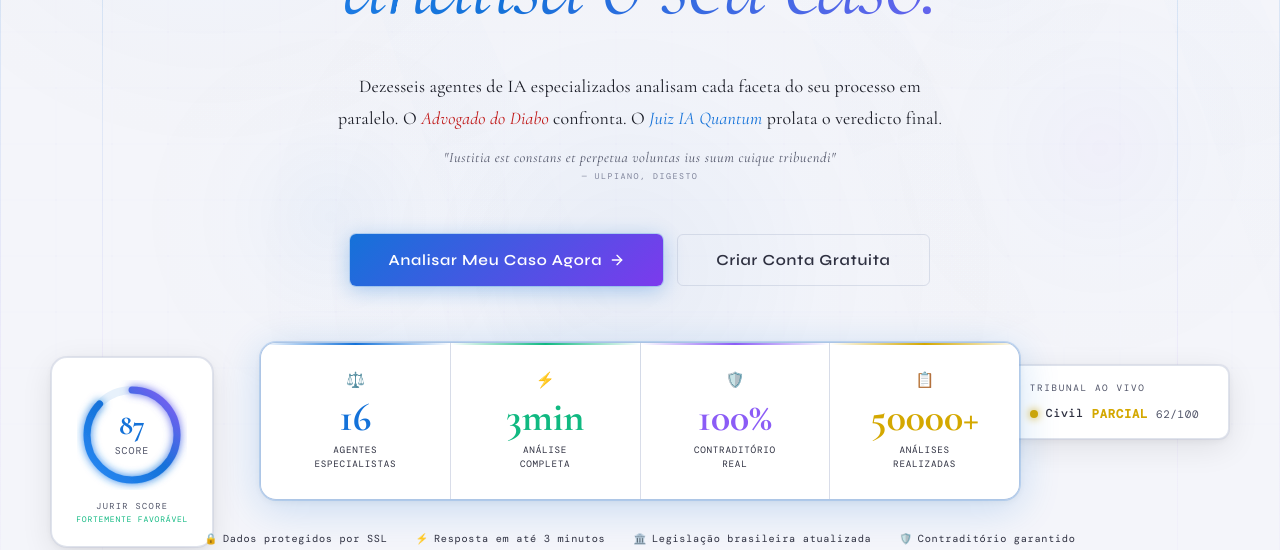
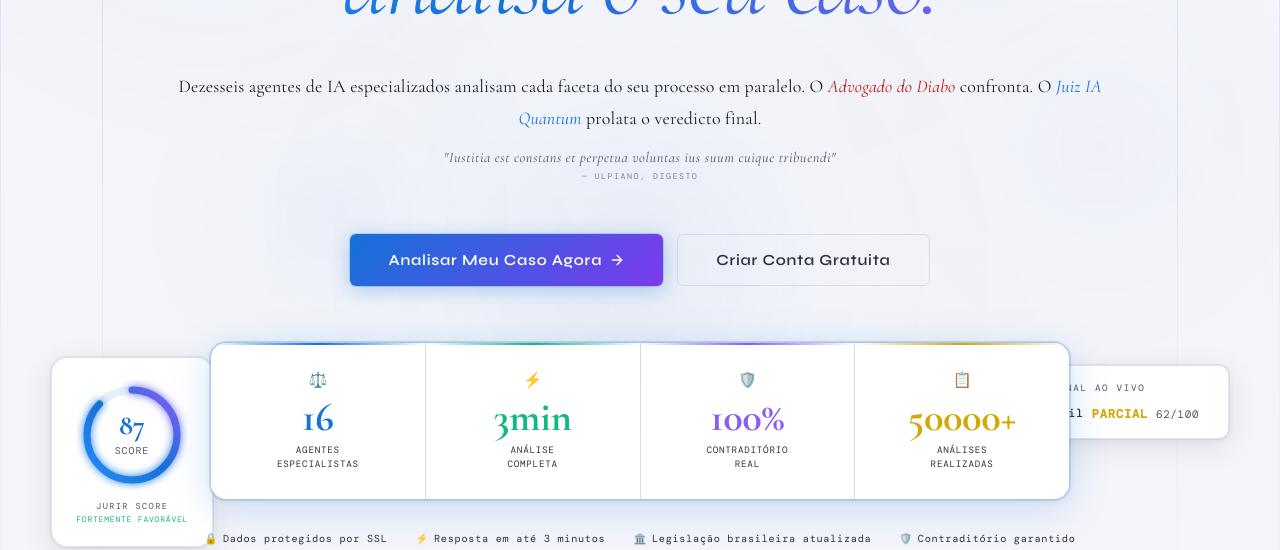
Before and after one commit to cpiresci/jurir, a React (Vite) app: page / in a window 1280 px wide. Shown: the part 360-910 px from the top of the page. Built offline with nearby package versions, Linux system fonts and the light colour scheme; no server answers; a web font is replaced by a local one.

Commit message:
fix(hero): inner maxWidth 1100

```diff
--- a/src/components/Hero.jsx
+++ b/src/components/Hero.jsx
@@ -251,7 +251,7 @@ export default function Hero() {
           {/* Subline */}
           <p className="fade-up fade-up-2" style={{
             fontSize:'clamp(1rem,2.4vw,1.12rem)', color:'var(--t1)',
-            maxWidth:620, margin:'0 auto 12px',
+            maxWidth:1100, margin:'0 auto 12px',
             lineHeight:1.8, opacity:visible?1:0,
             fontFamily:'var(--f-display)', fontWeight:400, letterSpacing:'.01em',
           }}>
@@ -312,7 +312,7 @@ export default function Hero() {
             gap:1, background:'var(--b-main)',
             borderRadius:'var(--r-lg)', overflow:'hidden',
             boxShadow:'var(--shadow-cobalt)',
-            maxWidth:760, margin:'0 auto',
+            maxWidth: 860, margin: '0 auto',
             border:'1px solid var(--b-cobalt)',
           }}>
             {STATS.map((s,i) => (
```
